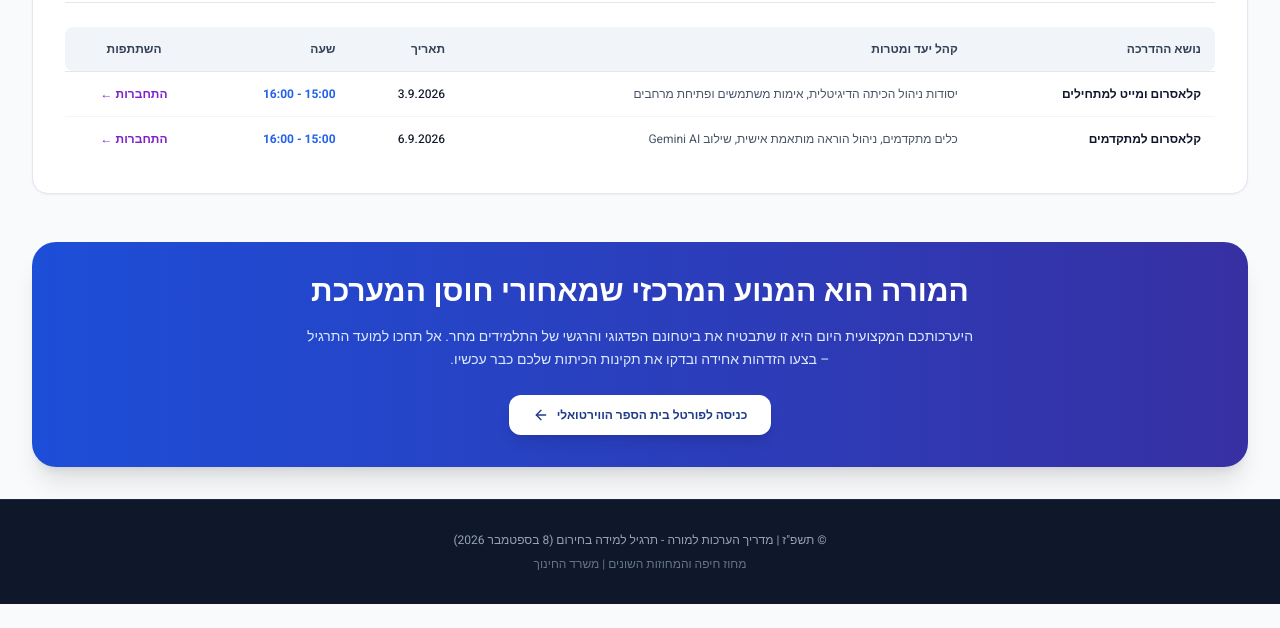
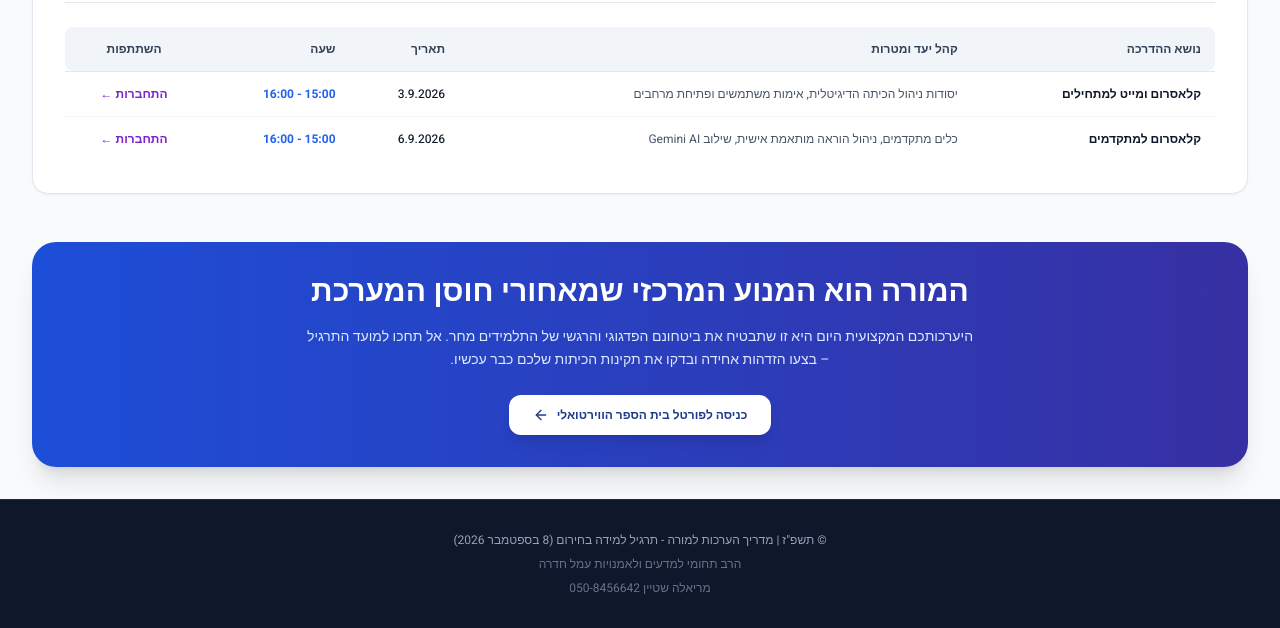
Before and after one commit to 1001991146-eng/TargitTashpaz, a plain HTML site: page index.html in a window 1280 px wide. Shown: the part 3517-4145 px from the top of the page. Before the commit the page ends 4121 px from the top, so only its background shows below. Drawn offline with nearby package versions, Linux system fonts and the light colour scheme.

Commit message:
Update index.html

```diff
--- a/index.html
+++ b/index.html
@@ -625,7 +625,10 @@
     <footer class="bg-slate-900 text-slate-400 py-8 border-t border-slate-800 text-xs mt-auto">
         <div class="max-w-7xl mx-auto px-4 text-center space-y-2">
             <p>© תשפ"ז | מדריך הערכות למורה - תרגיל למידה בחירום (8 בספטמבר 2026)</p>
-            <p class="text-slate-500">מחוז חיפה והמחוזות השונים | משרד החינוך</p>
+            <p class="text-slate-500">הרב תחומי למדעים ולאמנויות עמל חדרה</p>
+                        <p class="text-slate-500">מריאלה שטיין 050-8456642</p>
+
+
         </div>
     </footer>
 
```
